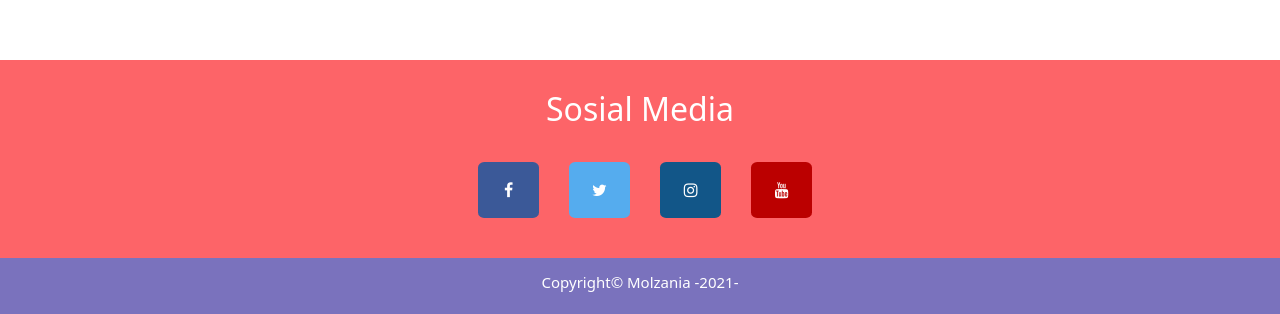
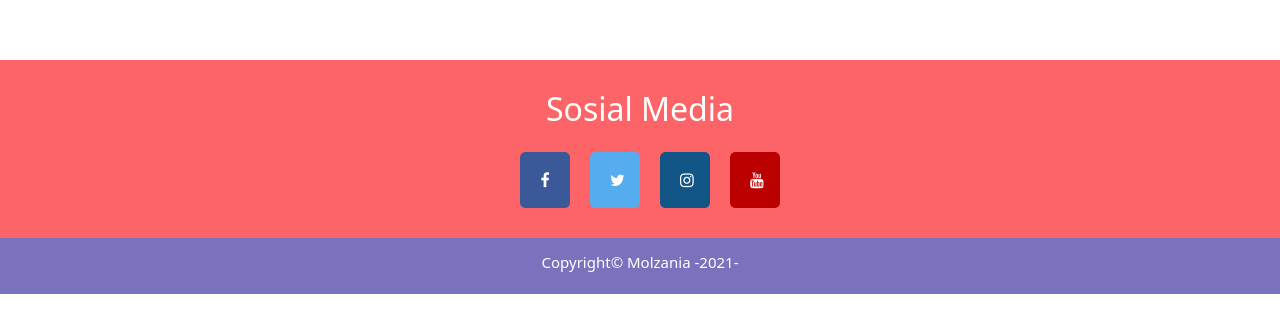
Before and after one commit to molzania/tugas-html-react, a React (Create React App) app: page / in a window 1280 px wide. Shown: the part 2387-2701 px from the top of the page. Built offline with nearby package versions, Linux system fonts and the light colour scheme; a web font is replaced by a local one.

Commit message:
commit on 'main'

```diff
--- a/src/App.css
+++ b/src/App.css
@@ -116,10 +116,9 @@ justify-content: center;
 }
 
 .fa {
-  margin: 10px;
   padding: 20px;
   font-size: 30px;
-  width: 5%;
+  width: 50px;
   text-align: center;
   text-decoration: none;
   margin-left: 20px;
```
